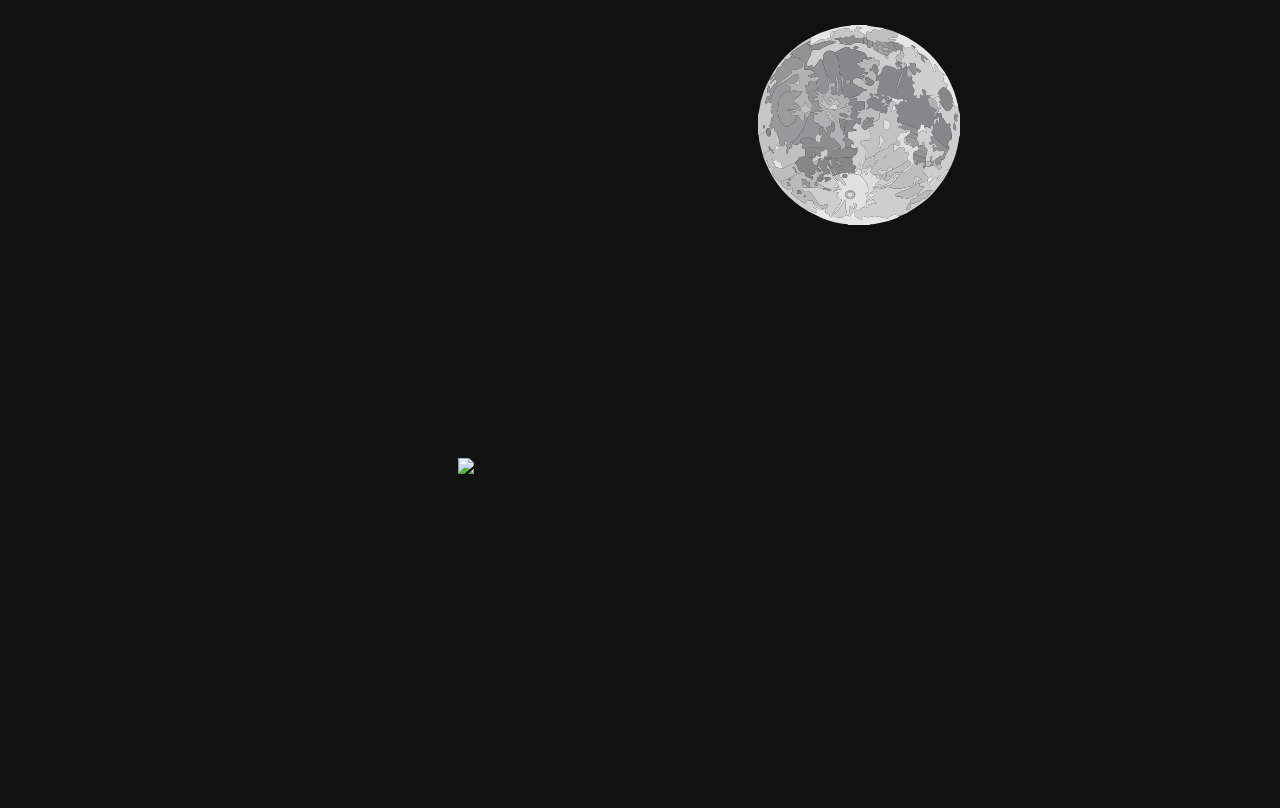
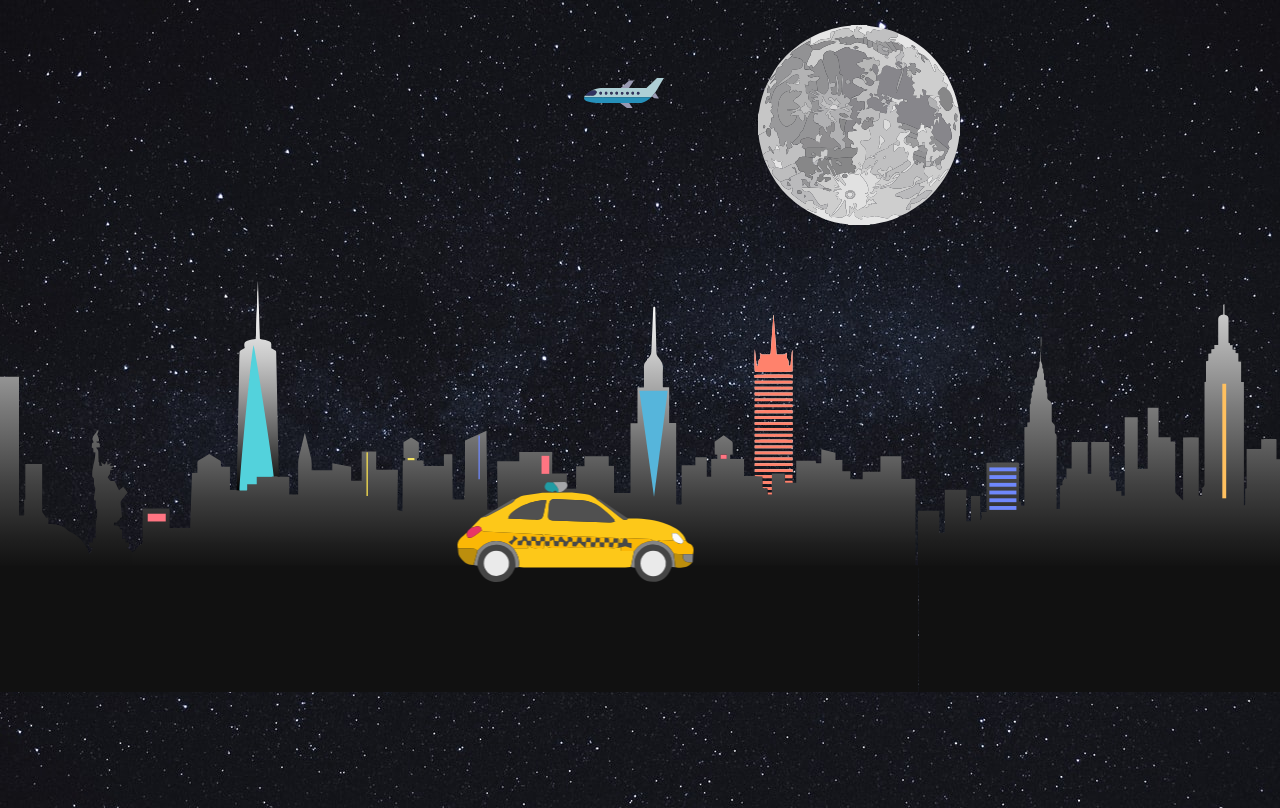
Before and after one commit to soospitz/DOTW-Final-Project, a plain HTML site: page index.html in a window 1280 px wide. Shown: the top 808 px of the page. Drawn offline with Linux system fonts and the light colour scheme; files whose address does not match are found by name.

Commit message:
upload final ver of navigation page

```diff
--- a/index.html
+++ b/index.html
@@ -8,8 +8,10 @@
   </head>
 
 <body>
-	<div class="sky">
-	</div>
+	<div class="sky"></div>
+
+	<img src="media/p.svg" class="plane" height="30">
+
 	<a href="d1/d1.html">
 		<div class="city"></div>
 	</a>
--- a/styles.css
+++ b/styles.css
@@ -6,10 +6,18 @@ body {
     background-color: #111;
 }
 
+.plane {
+	padding-top: 70px;
+	left: 20%;
+	width: 100%;
+	position: relative;
+	background-repeat: repeat-x;
+	animation: move 25s linear infinite;
+}
 
 .city {
 
-	top: 200px;
+	top: 130px;
 	height: 450px;
 	width: 500%;
 	background-image: url(media/skyline.svg);
@@ -28,8 +36,9 @@ body {
 	position: absolute;
 	z-index: 100;
 	display: block;
-	margin-top: 0px;
+	margin-top: -80px;
 	margin-left: 450px;
+	transform: scaleX(-1);
 }
 
 .moon {
```
Also changed, not shown: media/moon.svg (added), media/p.svg (added), media/sky8.jpeg (added), media/skyline.svg (added), media/taxi.svg (added).
